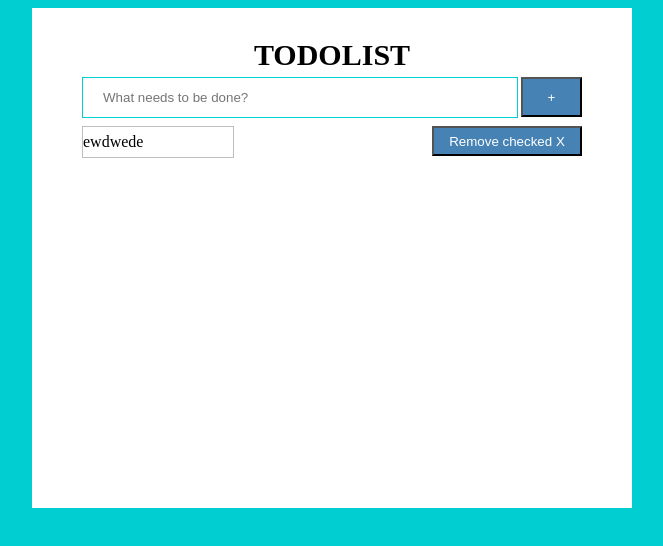
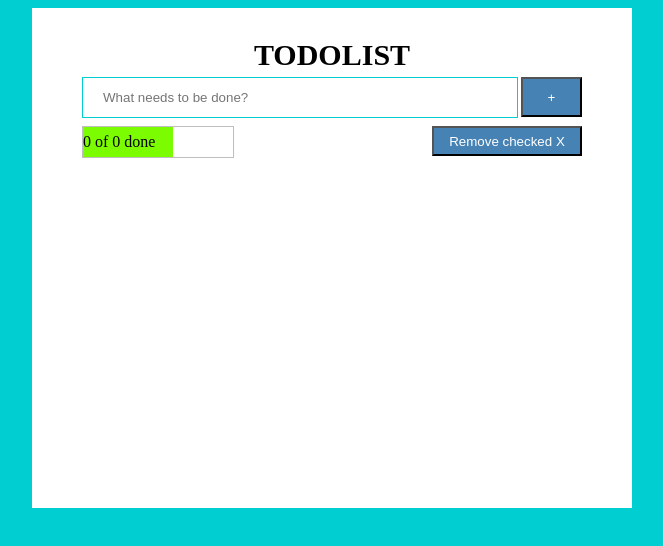
Before and after one commit to Arevik-Hayrapetyan/vue-todoList, a Vue app: page / in a window 1280 px wide. Shown: the top 546 px of the page, without its empty margins (308-971 px from the left). Built offline with nearby package versions, Linux system fonts and the light colour scheme.

Commit message:
fix: Added changed to do list

```diff
--- a/src/components/List.vue
+++ b/src/components/List.vue
@@ -40,7 +40,9 @@
       </div>
 
       <div class="remove-cnt">
-        <div class="listdone-info">ewdwede</div>
+        <div class="listdone-info" v-bind:style="{}">
+          {{ filteredDoneList.length }} of {{ addList.length }} done
+        </div>
         <button class="remove-btn" @click="handleRemove(item)">
           Remove checked X
         </button>
@@ -62,8 +64,10 @@ export default {
       index: Math.random(),
       inputValue: "",
       addList: [],
+      filteredDoneList: [],
     };
   },
+
   methods: {
     handleAdd() {
       if (this.inputValue !== "") {
@@ -99,10 +103,13 @@ export default {
       } else {
         this.addList[index].isChecked = false;
       }
-      console.log(this.addList[index].isChecked);
+      this.filteredDoneList = this.addList.filter(
+        (el) => el.isChecked === true
+      );
     },
     handleRemove() {
       this.addList = this.addList.filter((el) => el.isChecked === false);
+      this.filteredDoneList.length = 0;
       console.log(this.addList);
     },
   },
@@ -154,9 +161,10 @@ h3 {
 .text-input {
   width: 600px;
   padding: 12px 20px;
-  display: inline-block;
+  display: flex;
   border: 1px solid #00ced1;
   box-sizing: border-box;
+  justify-content: center;
 }
 .input-cnt {
   display: flex;
@@ -196,5 +204,17 @@ h3 {
   border: 1px solid #bebebe;
   display: flex;
   align-items: center;
+  position: relative;
+  z-index: 1;
+}
+.listdone-info:before {
+  position: absolute;
+  z-index: -1;
+  top: 0;
+  left: 0;
+  width: 60%;
+  height: 100%;
+  content: "";
+  background-color: #7cfc00;
 }
 </style>
```
